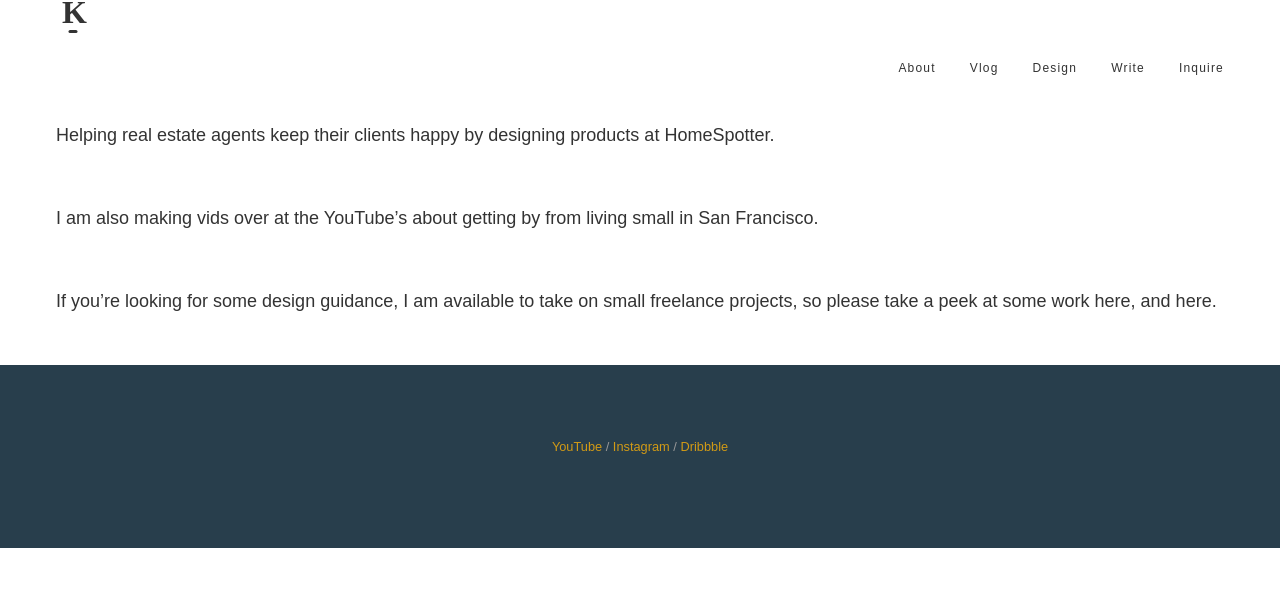
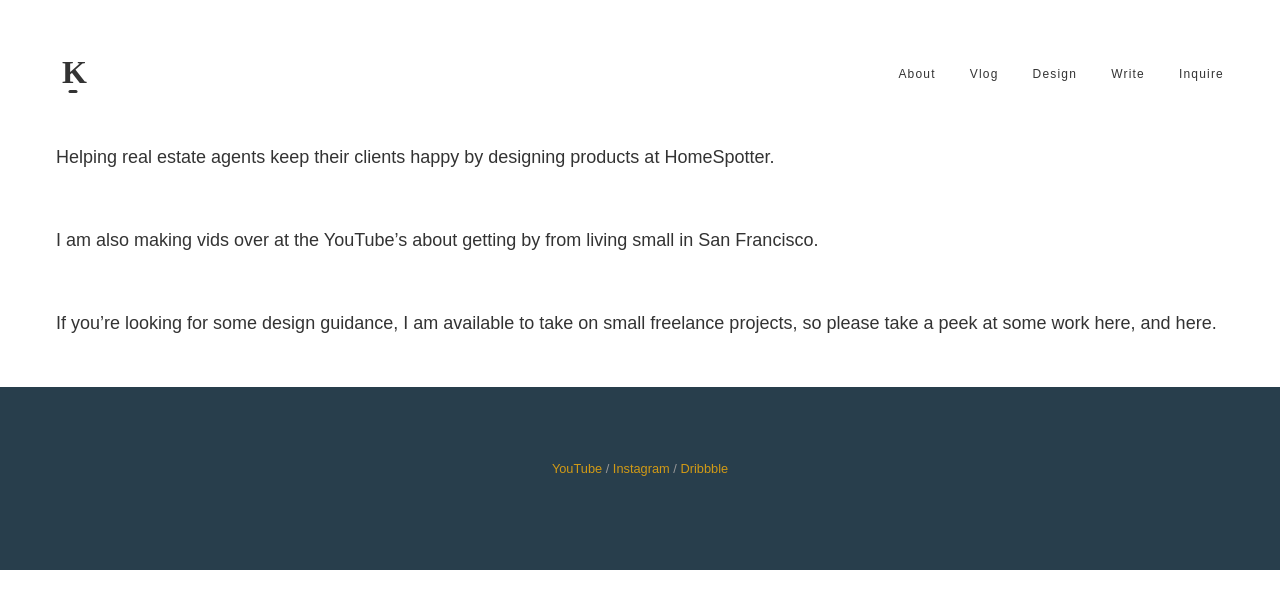
Before and after one commit to nkadlac/kadlac.com, a Jekyll site: the page built from index.html, in a window 1280 px wide. Shown: the top 609 px of the page. Built offline with Jekyll 4.4.1, drawn with Linux system fonts in a browser that asks for light colours.

Commit message:
fixed nav issues

```diff
--- a/_layouts/page.html
+++ b/_layouts/page.html
@@ -8,6 +8,8 @@
   </header>
 
   <div class="content">
+
     {{content}}
+
   </div>
 </article>
--- a/assets/css/style.scss
+++ b/assets/css/style.scss
@@ -46,13 +46,18 @@
 	@include row;
 }
 
+header.global .contain {
+		padding: 3.75em 1.5em;
+}
+
+
 nav.full_nav ul {
 	float: right;
 }
 
 nav.full_nav ul li {
 	float: left;
-	line-height: 3.75rem;
+	line-height: 1.75rem;
 	margin-left: 2.125em;
 }
 
@@ -125,6 +130,7 @@
 	background: url("/assets/img/logo_kadlac.svg") no-repeat left top;
 	height: 34px;
 	width: 34px;
+	float: left;
 }
 
 .article_body.contain {
```
Also changed, not shown: 2 other files.
